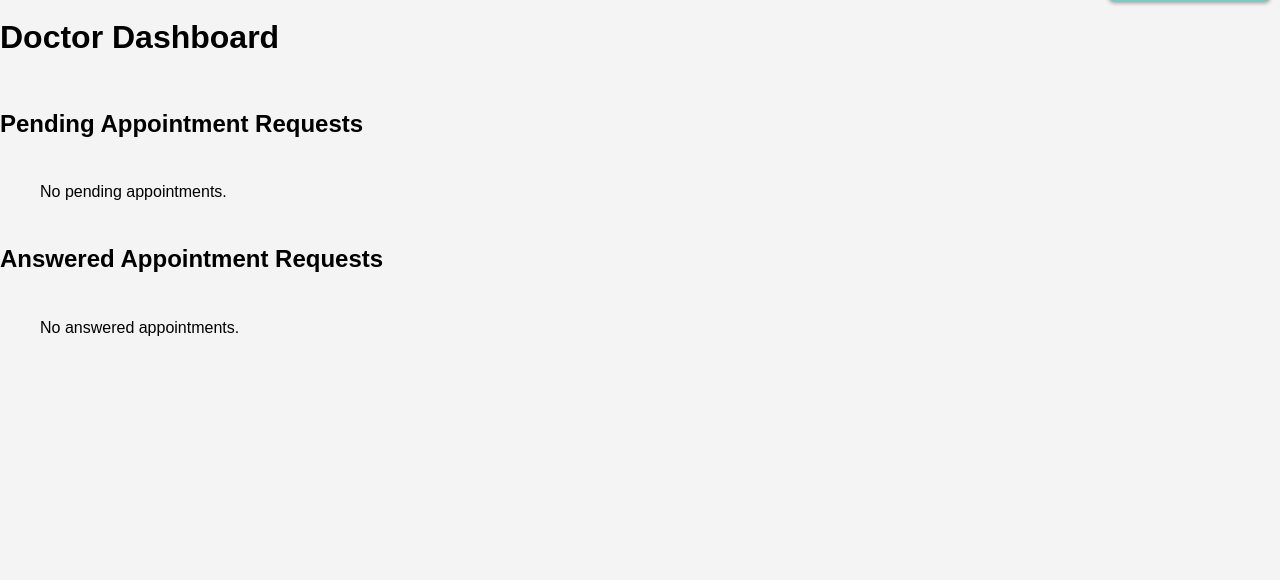
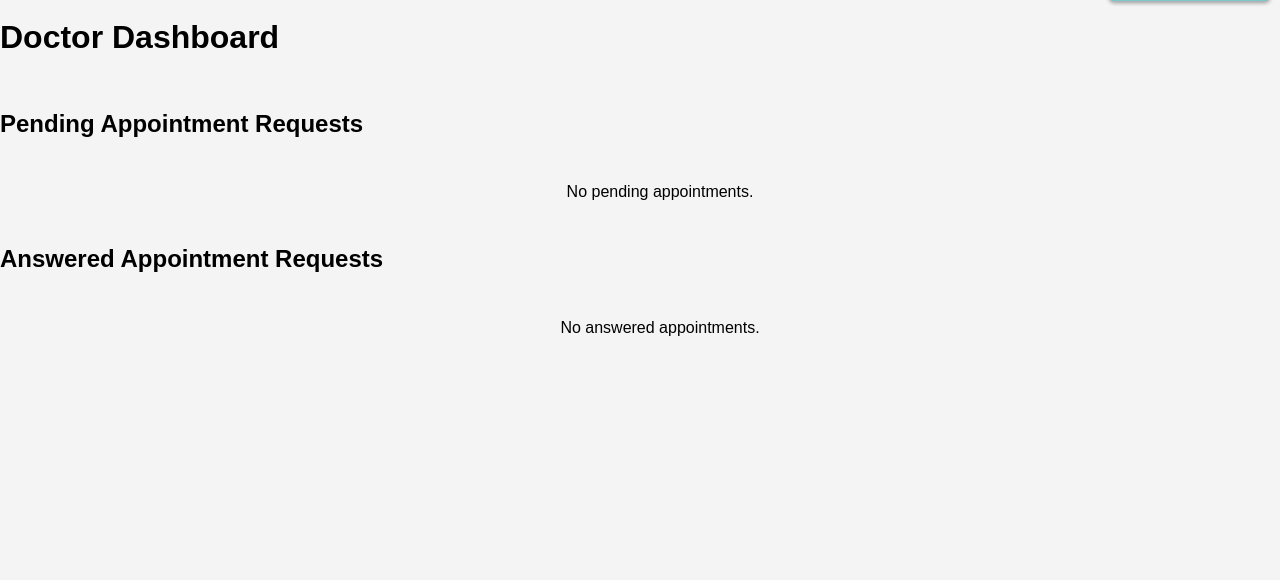
Before and after one commit to clekremer/ppfourresub, a Django app: page /bookings/doctor_dashboard/ in a window 1280 px wide. Shown: the part 55-635 px from the top of the page. Run offline with Django 4.2, Linux system fonts and the light colour scheme; a user stored in the database is signed in; data comes from the database, SQL or seed files in the repository; some libraries are stand-ins or nearby versions.

Commit message:
Align appointment ul items on doctor dashboard

```diff
--- a/static/css/styles.css
+++ b/static/css/styles.css
@@ -14,6 +14,7 @@ html, body {
 ul {
     list-style-type: none;
 }
+
 
 /* Notification */
 .notification {
@@ -209,6 +210,13 @@ form button {
     margin-top: 10px;
 }
 
+#ul_doctor {
+    display: flex;
+    justify-content: space-evenly;
+    flex-wrap: wrap;
+    align-content: space-around;
+}
+
 /* Footer */
 footer {
     background-color: #bac4cd;
```
